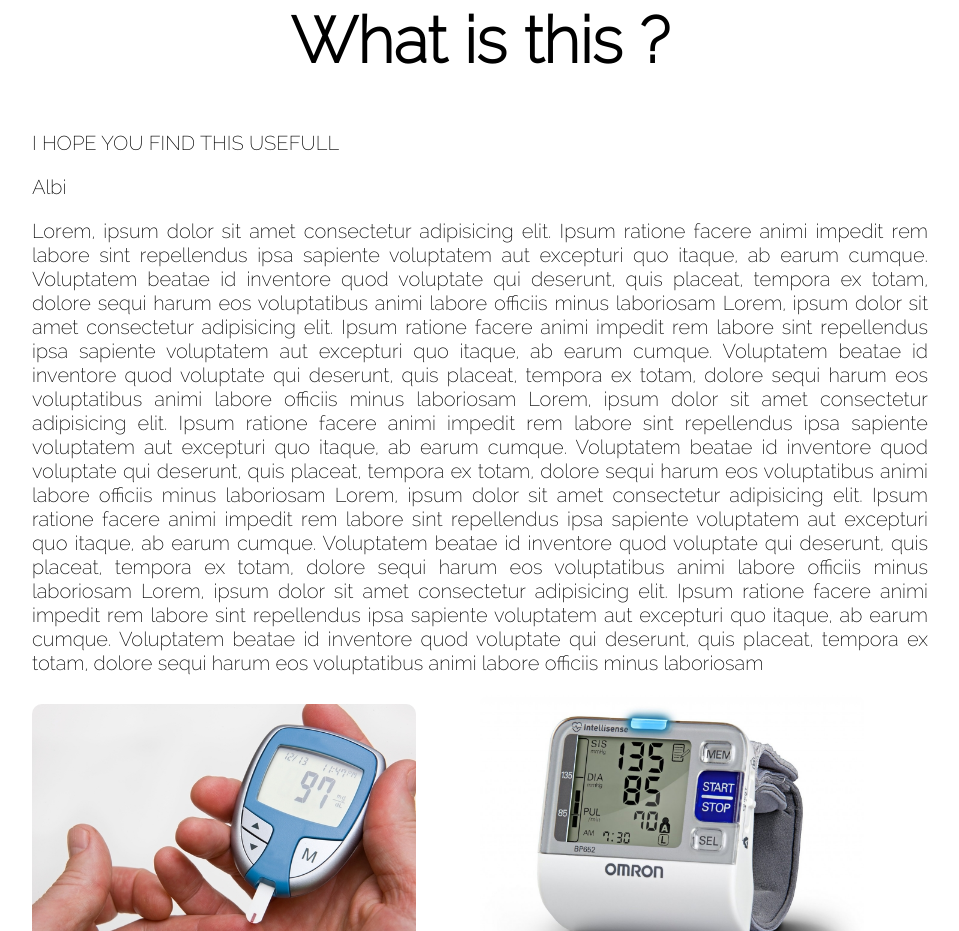
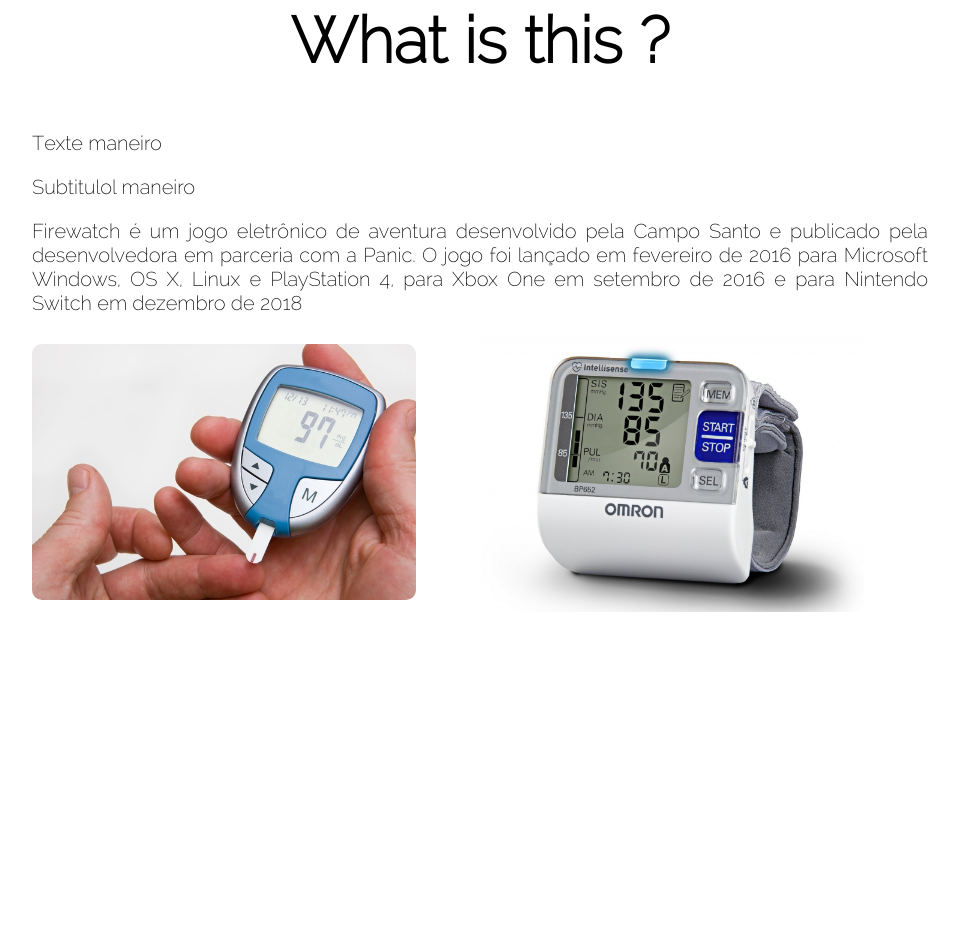
Before and after one commit to lMarkinl/SA, a plain HTML site: page ProjetoBaseDaSA 2/ProjetoSAFinal/index.html in a window 1280 px wide. Shown: the part 850-1781 px from the top of the page, without its empty margins (160-1119 px from the left). After the commit the page ends 1462 px from the top, so only its background shows below. Drawn offline with nearby package versions, Linux system fonts and the light colour scheme.

Commit message:
Update index.html

```diff
--- a/ProjetoBaseDaSA 2/ProjetoSAFinal/index.html
+++ b/ProjetoBaseDaSA 2/ProjetoSAFinal/index.html
@@ -34,15 +34,11 @@
 
       <h2 class="H2">What is this ?</h2>
 
-      <p class="P">I HOPE YOU FIND THIS USEFULL</p>
-      <p class="P">Albi</p>
+      <p class="P">Texte maneiro</p>
+      <p class="P">Subtitulol maneiro</p>
         <p class="P">
 
-        Lorem, ipsum dolor sit amet consectetur adipisicing elit. Ipsum ratione facere animi impedit rem labore sint repellendus ipsa sapiente voluptatem aut excepturi quo itaque, ab earum cumque. Voluptatem beatae id inventore quod voluptate qui deserunt, quis placeat, tempora ex totam, dolore sequi harum eos voluptatibus animi labore officiis minus laboriosam
-        Lorem, ipsum dolor sit amet consectetur adipisicing elit. Ipsum ratione facere animi impedit rem labore sint repellendus ipsa sapiente voluptatem aut excepturi quo itaque, ab earum cumque. Voluptatem beatae id inventore quod voluptate qui deserunt, quis placeat, tempora ex totam, dolore sequi harum eos voluptatibus animi labore officiis minus laboriosam
-        Lorem, ipsum dolor sit amet consectetur adipisicing elit. Ipsum ratione facere animi impedit rem labore sint repellendus ipsa sapiente voluptatem aut excepturi quo itaque, ab earum cumque. Voluptatem beatae id inventore quod voluptate qui deserunt, quis placeat, tempora ex totam, dolore sequi harum eos voluptatibus animi labore officiis minus laboriosam
-        Lorem, ipsum dolor sit amet consectetur adipisicing elit. Ipsum ratione facere animi impedit rem labore sint repellendus ipsa sapiente voluptatem aut excepturi quo itaque, ab earum cumque. Voluptatem beatae id inventore quod voluptate qui deserunt, quis placeat, tempora ex totam, dolore sequi harum eos voluptatibus animi labore officiis minus laboriosam
-        Lorem, ipsum dolor sit amet consectetur adipisicing elit. Ipsum ratione facere animi impedit rem labore sint repellendus ipsa sapiente voluptatem aut excepturi quo itaque, ab earum cumque. Voluptatem beatae id inventore quod voluptate qui deserunt, quis placeat, tempora ex totam, dolore sequi harum eos voluptatibus animi labore officiis minus laboriosam
+        Firewatch é um jogo eletrônico de aventura desenvolvido pela Campo Santo e publicado pela desenvolvedora em parceria com a Panic. O jogo foi lançado em fevereiro de 2016 para Microsoft Windows, OS X, Linux e PlayStation 4, para Xbox One em setembro de 2016 e para Nintendo Switch em dezembro de 2018
       </p>
       <img src="FOTO_1__24992_zoom.jpg" alt="img" id="img1">
       <img src="1618602708kuJ2Lxovcf.jpg" alt="img" id="img2">
```
